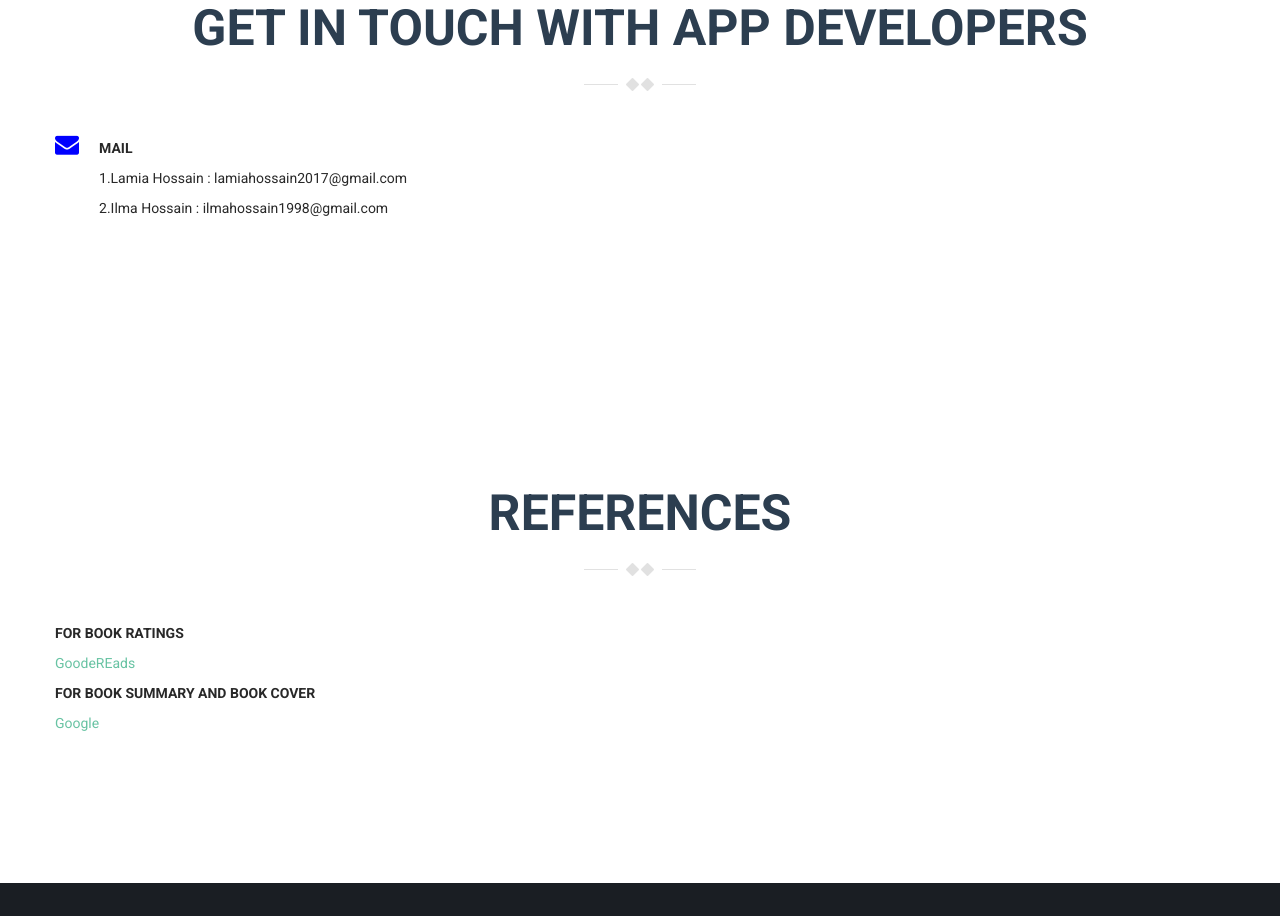
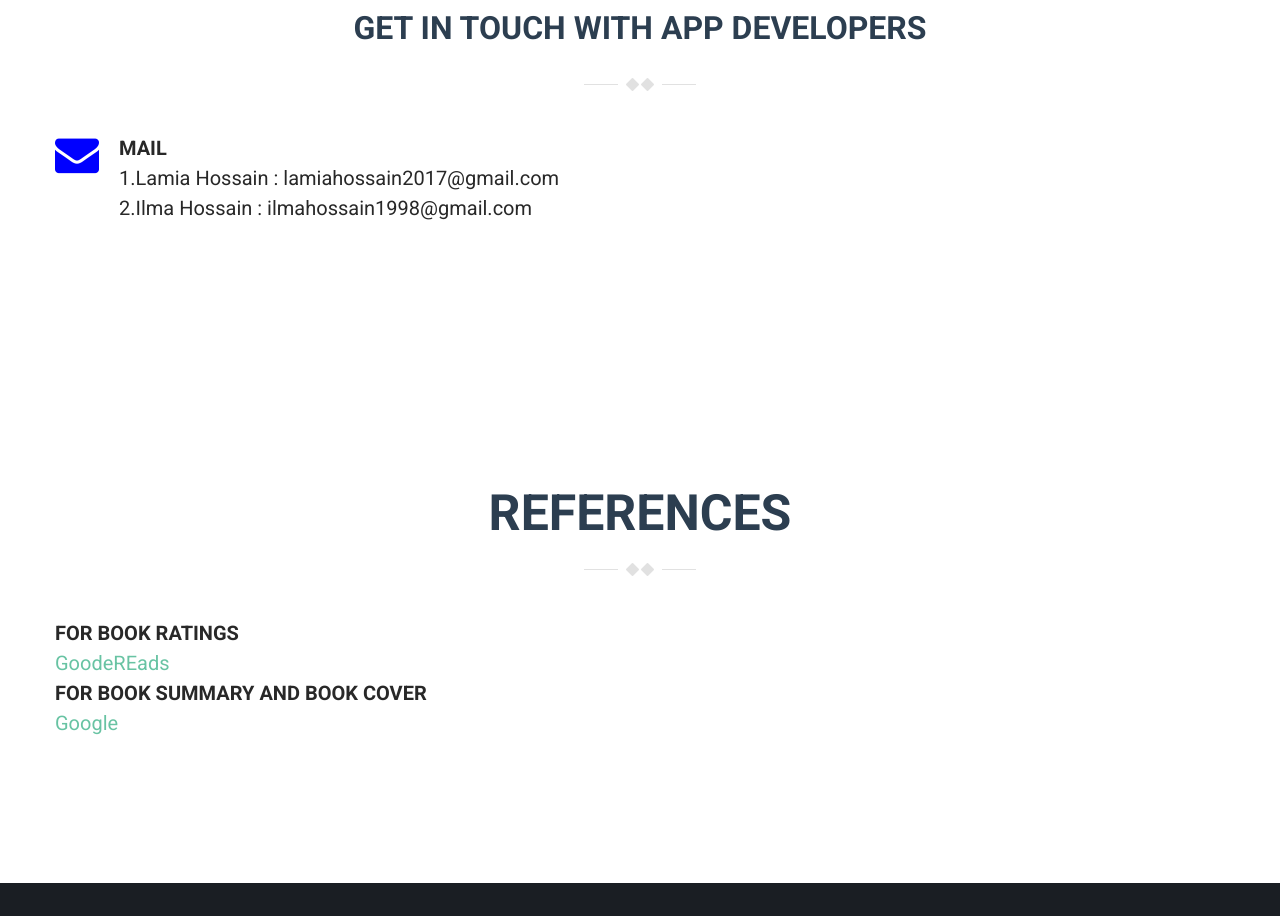
Before and after one commit to ilma105/bookwompro.github.io, a plain HTML site: page index.html in a window 1280 px wide. Shown: the part 10749-11665 px from the top of the page. Drawn offline with Linux system fonts and the light colour scheme; some packages are replaced by stand-ins of ours; a script that the page names is missing.

Commit message:
Update index.html

```diff
--- a/index.html
+++ b/index.html
@@ -965,17 +965,17 @@
     <!-- Blog Section -->
 
     <!-- Contact Section -->
-    <section id="contact" class="contact-section section-padding">
+   <section id="contact" class="contact-section section-padding">
       <div class="container">
-        <h2 class="section-title wow fadeInUp">Get in touch with App Developers</h2>
+        <h2 class="section-title wow fadeInUp" style="font-size: 32px">Get in touch with App Developers</h2>
 
         <div class="row">
 
             <div class="row center-xs">
 
               <div class="col-sm-6">
-                <i class="fa fa-envelope" style="font-size:24px;color:blue"></i>
-                <div class="contact-number">
+                <i class="fa fa-envelope" style="font-size:44px;color:blue"></i>
+                <div class="contact-number" style="font-size: 20px">
                   <strong>Mail </strong>
                  1.Lamia Hossain : lamiahossain2017@gmail.com<br>
                  2.Ilma Hossain : ilmahossain1998@gmail.com
@@ -999,7 +999,7 @@
 
               <div class="col-sm-6">
                 <i  style="font-size:24px;color:blue"></i>
-                <div class="contact-number">
+                <div class="contact-number" style="font-size: 20px">
                   <strong>For book ratings </strong>
                 <a href="https://www.goodreads.com/shelf/show/must-read">GoodeREads</a><br>
                 <strong>For Book Summary and Book Cover</strong>
@@ -1014,6 +1014,7 @@
         </div><!-- /.row -->
       </div><!-- /.container -->
     </section><!-- End Contact Section -->
+
 
 
 	<!-- Footer Section -->
```
